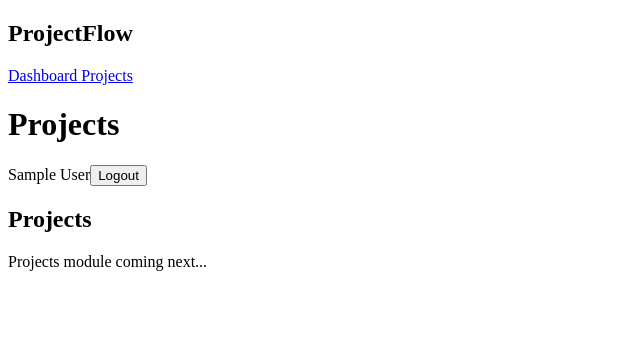
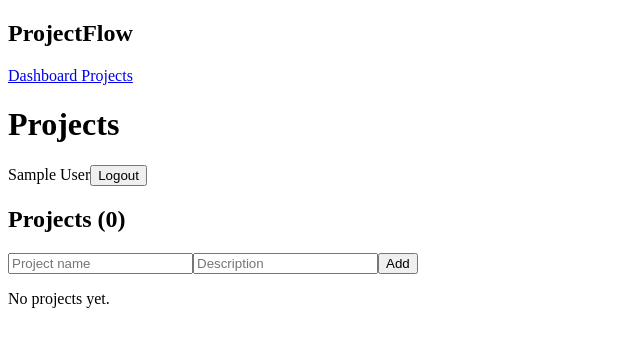
Before and after one commit to Raja-Sheraz/projectflow, a Vue app: page /dashboard/projects in a window 1280 px wide. Shown: the top 346 px of the page, without its empty margins (0-640 px from the left). Built offline with nearby package versions, Linux system fonts and the light colour scheme; sample sign-in values are in the browser's storage; the HTML template or start-up script is replaced by a standard one.

Commit message:
Add basic projects CRUD with Pinia and localStorage

```diff
--- /dev/null
+++ b/src/stores/projectStore.ts
@@ -0,0 +1,66 @@
+import { defineStore } from 'pinia'
+import { ref, computed } from 'vue'
+
+export interface Project {
+  id: number
+  name: string
+  description: string
+  status: 'active' | 'completed'
+  createdAt: string
+}
+
+export const useProjectStore = defineStore('projects', () => {
+
+  // 🔹 State
+  const projects = ref<Project[]>([])
+  const loading = ref(false)
+  const error = ref<string | null>(null)
+
+  // 🔹 Getter
+  const totalProjects = computed(() => projects.value.length)
+
+  // 🔹 Actions
+
+  // Simulate API fetch
+  async function fetchProjects() {
+    loading.value = true
+    error.value = null
+
+    try {
+      await new Promise(resolve => setTimeout(resolve, 800))
+
+      const saved = localStorage.getItem('projects')
+      projects.value = saved ? JSON.parse(saved) : []
+    } catch (err) {
+      error.value = 'Failed to load projects'
+    } finally {
+      loading.value = false
+    }
+  }
+
+  function addProject(project: Omit<Project, 'id' | 'createdAt'>) {
+    const newProject: Project = {
+      id: Date.now(),
+      createdAt: new Date().toISOString(),
+      ...project
+    }
+
+    projects.value.push(newProject)
+    localStorage.setItem('projects', JSON.stringify(projects.value))
+  }
+
+  function deleteProject(id: number) {
+    projects.value = projects.value.filter(p => p.id !== id)
+    localStorage.setItem('projects', JSON.stringify(projects.value))
+  }
+
+  return {
+    projects,
+    loading,
+    error,
+    totalProjects,
+    fetchProjects,
+    addProject,
+    deleteProject
+  }
+})
--- a/src/views/projects/Projects.vue
+++ b/src/views/projects/Projects.vue
@@ -1,14 +1,85 @@
 <script setup lang="ts">
+import { onMounted, ref } from 'vue'
+import { useProjectStore } from '../../stores/projectStore'
+
+const projectStore = useProjectStore()
+
+const name = ref('')
+const description = ref('')
+
+onMounted(() => {
+  projectStore.fetchProjects()
+})
+
+function handleAddProject() {
+  if (!name.value) return
+
+  projectStore.addProject({
+    name: name.value,
+    description: description.value,
+    status: 'active'
+  })
+
+  name.value = ''
+  description.value = ''
+}
 </script>
 
 <template>
   <div>
     <h2 class="text-2xl font-bold mb-4">
-      Projects
+      Projects ({{ projectStore.totalProjects }})
     </h2>
 
-    <p class="text-gray-600">
-      Projects module coming next...
+    <!-- Add Form -->
+    <div class="mb-6">
+      <input
+        v-model="name"
+        placeholder="Project name"
+        class="border p-2 mr-2"
+      />
+      <input
+        v-model="description"
+        placeholder="Description"
+        class="border p-2 mr-2"
+      />
+      <button
+        @click="handleAddProject"
+        class="bg-blue-500 text-white px-4 py-2 rounded"
+      >
+        Add
+      </button>
+    </div>
+
+    <!-- Loading -->
+    <p v-if="projectStore.loading">Loading...</p>
+    <p v-if="projectStore.error" class="text-red-500">
+      {{ projectStore.error }}
     </p>
+
+    <!-- List -->
+    <div v-if="projectStore.projects.length">
+      <div
+        v-for="project in projectStore.projects"
+        :key="project.id"
+        class="border p-4 mb-2 flex justify-between"
+      >
+        <div>
+          <h3 class="font-semibold">{{ project.name }}</h3>
+          <p class="text-sm text-gray-600">
+            {{ project.description }}
+          </p>
+        </div>
+
+        <button
+          @click="projectStore.deleteProject(project.id)"
+          class="text-red-500"
+        >
+          Delete
+        </button>
+      </div>
+    </div>
+
+    <p v-else>No projects yet.</p>
   </div>
 </template>
```
Also changed, not shown: src/layouts/DashboardLayout.vue (+0 -9 lines), 1 other file (tests, documents, lock files or other folders).
